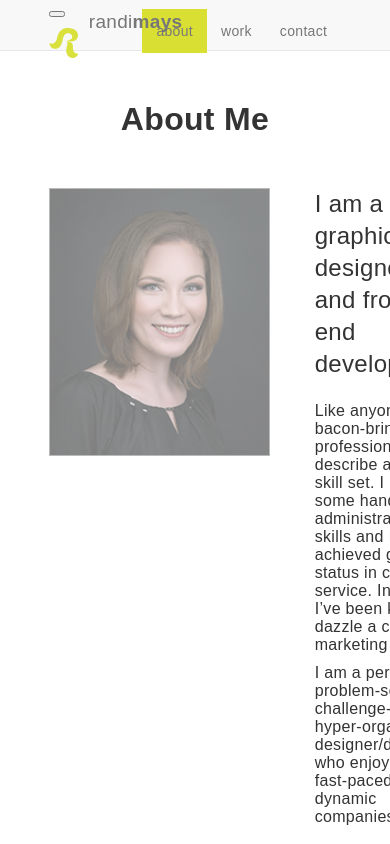
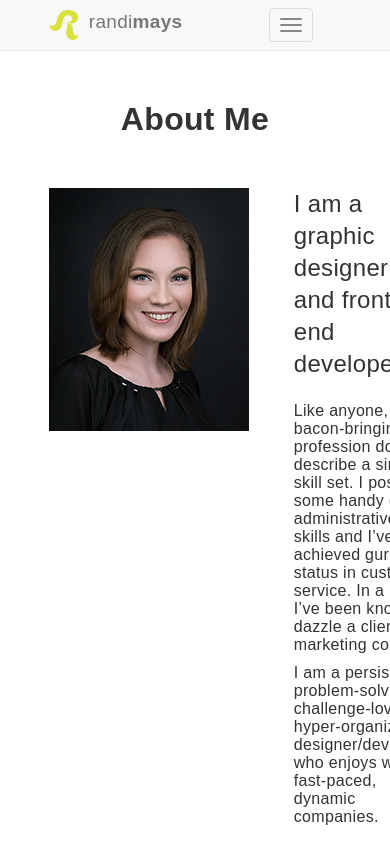
Before and after one commit to randimays/personal-site.dev, a React (Create React App) app: page /about in a window 390 px wide. Shown: the top 844 px of the page. Built offline with nearby package versions, Linux system fonts and the light colour scheme.

Commit message:
Got mobile nav working

```diff
--- a/src/common/header.jsx
+++ b/src/common/header.jsx
@@ -1,26 +1,35 @@
-import React from 'react';
-// import classNames from 'classnames';
+import React, {Component} from 'react';
+import classNames from 'classnames';
 import {Link, NavLink} from 'react-router-dom';
 import logo from '../img/r_logo.svg';
 
-const Header = () => {
-	// const {active} = props;
-	// const activeLink = classNames({active: 'active-link'});
+class Header extends Component {
+	constructor(props) {
+		super(props);
+
+		this.state = {
+			menuOpen: false
+		};
+
+		this.onMenuClick = this.onMenuClick.bind(this);
+	}
+
+	onMenuClick() {
+		this.setState({menuOpen: !this.state.menuOpen});
+	}
+
+	closeMenu() {
+		this.setState({menuOpen: false});
+	}
+
+	render() {
+		const buttonStyle = classNames('navbar-toggle', {collapsed: !this.state.menuOpen});
+		const menuStyle = classNames('navbar-links', {open: this.state.menuOpen});
+
 		return (
 			<header>
 				<div className="navbar-container">
-				<div className="navbar-flex-blocks">
-					<button
-						type="button"
-						className="navbar-toggle collapsed"
-						aria-expanded="false"
-						aria-controls="navbar"
-					>
-						<span className="sr-only">Toggle navigation</span>
-						<span className="icon-bar"></span>
-						<span className="icon-bar"></span>
-						<span className="icon-bar"></span>
-					</button>
+					<div>
 						<Link
 							to="/"
 							className="logo"
@@ -37,23 +46,38 @@ const Header = () => {
 							randi<strong>mays</strong>
 						</Link>
 					</div>
-				<div className="navbar-flex-blocks">
-					<ul className="navbar-links">
+					<div>
+						<button
+							type="button"
+							className={buttonStyle}
+							aria-expanded="false"
+							aria-controls="navbar"
+							onClick={this.onMenuClick}
+						>
+							<span className="sr-only">Toggle navigation</span>
+							<span className="icon-bar"></span>
+							<span className="icon-bar"></span>
+							<span className="icon-bar"></span>
+						</button>
+						<ul className={menuStyle}>
 							<NavLink
 								activeClassName="active"
 								to="/about"
+								onClick={this.closeMenu}
 							>
 								about
 							</NavLink>
 							<NavLink
 								activeClassName="active"
 								to="/work"
+								onClick={this.closeMenu}
 							>
 								work
 							</NavLink>
 							<NavLink
 								activeClassName="active"
 								to="/contact"
+								onClick={this.closeMenu}
 							>
 								contact
 							</NavLink>
@@ -62,6 +86,7 @@ const Header = () => {
 				</div>
 			</header>
 		);
-};
+	}
+}
 
 export default Header;
--- a/src/components/projects/members-portal.jsx
+++ b/src/components/projects/members-portal.jsx
@@ -5,7 +5,7 @@ const MembersPortal = () => {
 		<div class="container">
 			<a id="top" />
 			<img src="/img/mp_home.png" class="img-responsive about" alt="Members Portal Home" />
-			<h1>About Members Portal</h1>
+			<h1>Members Portal</h1>
 
 			<section class="centerWhiteBoxAbout">
 				<p class="lead">Members Portal is an application designed to facilitate trusted professional connections between members of a city organization such as a chamber of commerce. The portal is also designed to serve as an invaluable resource for staffing (per-project or permanent) needs.</p>
--- a/src/components/work.jsx
+++ b/src/components/work.jsx
@@ -6,7 +6,7 @@ const Work = () => {
 	return (
 		<div className="container">
 			<h1>Work</h1>
-			<div className="flex-container">
+			<div className="flex-container work">
 				<Link to="/members-portal">
 					<img
 						alt="Members Portal site"
--- a/src/css/header-footer.css
+++ b/src/css/header-footer.css
@@ -41,18 +41,67 @@ header {
 	color: #777;
 }
 
+.navbar-links a:hover, .navbar-links a:active {
+	background-color: #D9E033;
+}
+
+@media screen and (max-width: 767px) {
+	.navbar-links {
+		display: none;
+		position: absolute;
+		top: 60px;
+		right: 30px;
+	}
+
+	.navbar-links.open {
+		display: block;
+		width: 135px;
+		padding: 12px 0;
+		text-align: center;
+		background-color: #F8F8F8;
+    	border: 1px solid #E7E7E7;
+    	border-top: none;
+	}
+
+	.navbar-links a {
+		display: block;
+		padding: 7px;
+	}
+}
+
 .navbar-links a:last-child {
 	margin-right: 0;
 }
 
-.navbar-links .active {
-	background-color: #D9E033;
+.navbar-toggle {
+	position: absolute;
+    right: 77px;
+    top: 8px;
+    padding: 9px 10px;
+    margin-bottom: 8px;
+    background-color: transparent;
+    background-image: none;
+    border: 1px solid #DDD;
+    border-radius: 4px;
+    cursor: pointer;
 }
 
 @media screen and (min-width: 768px) {
 	.navbar-toggle {
 		display: none;
 	}
+}
+
+.navbar-toggle .icon-bar {
+	display: block;
+    width: 22px;
+    height: 2px;
+    border-radius: 1px;
+    background-color: #888;
+}
+
+.navbar-toggle .icon-bar + .icon-bar {
+	margin-top: 4px;
 }
 
 /* Footer */
--- a/src/css/main.css
+++ b/src/css/main.css
@@ -125,7 +125,7 @@ a.button {
 	margin-right: 45px;
 }
 
-.flex-container img {
+.flex-container.work img {
 	width: 333px;
 	height: 266px;
 	border: 1px solid #777;
```
Lines whose indentation alone changed are shown as unchanged.
